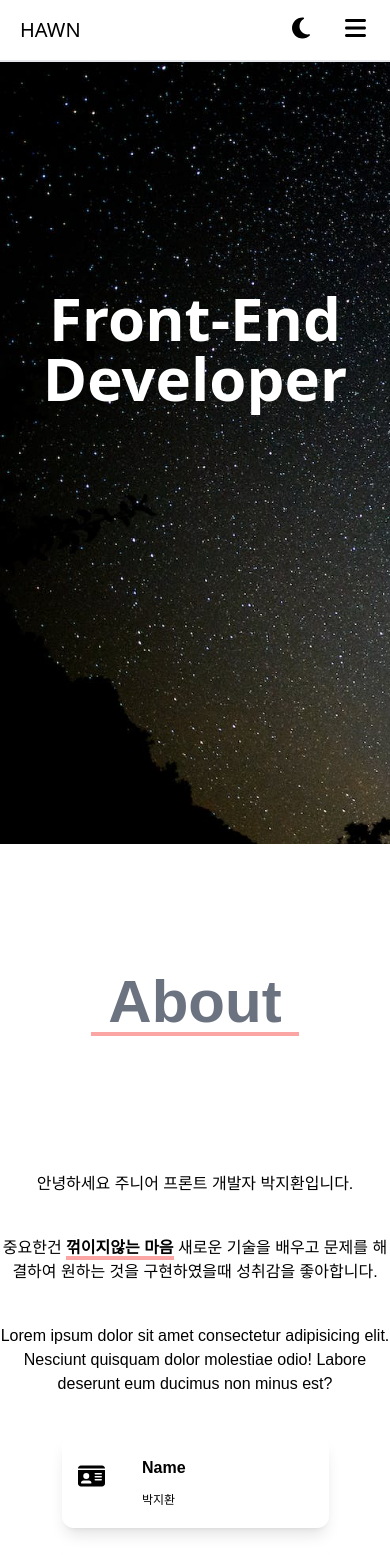
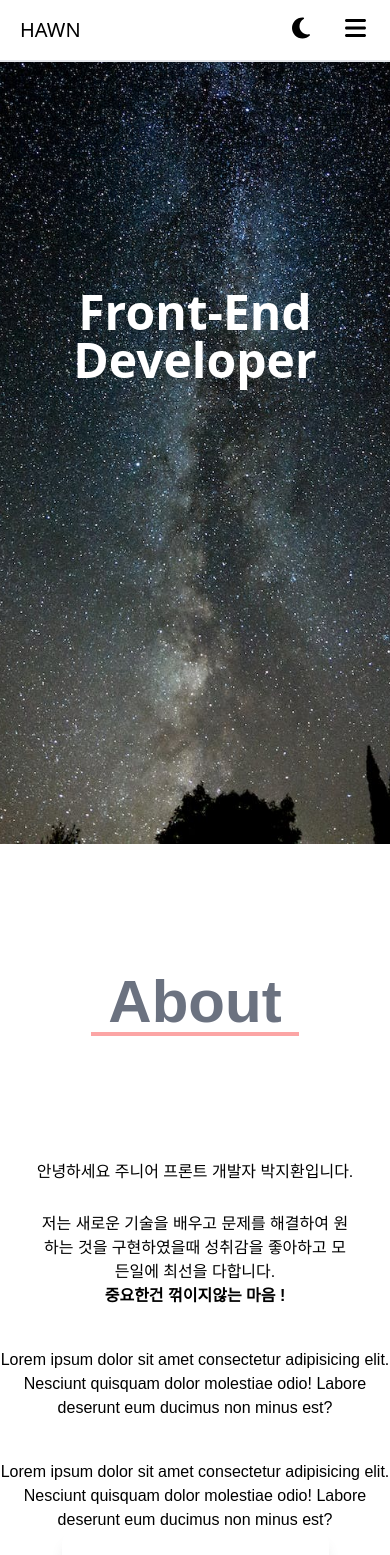
Before and after one commit to flysofts/portfolio, a React (Create React App) app: page / in a window 390 px wide. Shown: the top 1555 px of the page. Built offline with nearby package versions, Linux system fonts and the light colour scheme; a web font is replaced by a local one.

Commit message:
background 반응형 수정

```diff
--- a/src/components/About.js
+++ b/src/components/About.js
@@ -56,9 +56,13 @@ function About() {
         <div className='text-center w-52 text-6xl  m-auto pt-32 mb-24 font-bold font-omyu border-solid border-b-4 border-red-300 text-gray-500 dark:text-white dark:border-red-50'>About</div>
         <div className='max-w-7xl flex flex-wrap justify-center lg:flex-nowrap m-auto pb-40'>
           <div>
-            <p className='sm:text-sm md:text-lg text-center lg:text-3xl py-10 font-omyu'>안녕하세요 주니어 프론트 개발자 박지환입니다.</p>
-            <p className='sm:text-sm md:text-lg text-center lg:text-3xl p2-10 font-omyu in_text text'>중요한건 <span className=' font-bold border-b-4 border-red-300'>꺾이지않는 마음</span> 새로운 기술을 배우고 문제를 해결하여 원하는 것을 구현하였을때 성취감을 좋아합니다.</p>
+            <p className='sm:text-sm md:text-lg text-center lg:text-3xl py-7 font-omyu'>안녕하세요 주니어 프론트 개발자 박지환입니다.</p>
+
+            <p className='px-10 sm:text-sm md:text-lg text-center lg:text-3xl font-omyu in_text text'>   저는 새로운 기술을 배우고 문제를 해결하여 원하는 것을 구현하였을때 성취감을 좋아하고 모든일에 최선을 다합니다.
+            <p className=' font-bold'>중요한건 꺾이지않는 마음 !</p></p>
+            <p className='sm:text-sm md:text-lg text-center lg:text-3xl  font-omyu'></p>
             <p className='sm:text-sm md:text-lg text-center lg:text-3xl py-10 font-omyu'>Lorem ipsum dolor sit amet consectetur adipisicing elit. Nesciunt quisquam dolor molestiae odio! Labore deserunt eum ducimus non minus est?</p>
+            <p className='sm:text-sm md:text-lg text-center lg:text-3xl font-omyu'>Lorem ipsum dolor sit amet consectetur adipisicing elit. Nesciunt quisquam dolor molestiae odio! Labore deserunt eum ducimus non minus est?</p>
           </div>
           <div>
             {
--- a/src/components/Contact.js
+++ b/src/components/Contact.js
@@ -53,7 +53,7 @@ function Contact() {
                 {
                   btnActive &&
                   <>
-                    <div onClick={Topscroll}><FontAwesomeIcon icon={faArrowUp} className='fixed right-8 bottom-12 w-6 h-6 px-3 py-3 rounded-full border-2 cursor-pointer dark:border-0 dark:bg-red-100 dark:text-black'/></div>
+                    <div onClick={Topscroll}><FontAwesomeIcon icon={faArrowUp} className='fixed right-8 bottom-12 w-6 h-6 px-3 py-3 rounded-full border-2 cursor-pointer dark:border-0 dark:bg-white dark:text-black'/></div>
                   </>
                 }
               </div>
--- a/src/components/Home.js
+++ b/src/components/Home.js
@@ -50,9 +50,9 @@ function Home() {
 
   return (
     <div name="HOME">
-      <div className={`w-full h-screen ${darkMode ? 'dark' : ''}`} style={{ backgroundImage: "url(/background3.jpg)", backgroundSize: "cover", backgroundRepeat: "no-repeat" }}>
+      <div className={`xl:max-w-full md:max-w-7xl sm:max-w-3xl  h-screen  ${darkMode ? 'dark' : ''}`} style={{ backgroundImage: "url(/background3.jpg)",backgroundPosition: "center", backgroundSize: "cover",  backgroundRepeat: "no-repeat" }}>
         <header className='w-full flex justify-between items-center pt-4 pb-4 pr-24 fixed  z-30 pl-5 bg-white  border-b-2 dark:bg-neutral-800'>
-          <li><Link to="HOME" smooth={true} className='text-xl font-pretty cursor-pointer hover:border-b-2 hover:border-red-300 dark:text-white dark:border-white'>HAWN</Link></li>
+          <li><Link to="HOME" smooth={true} className='text-xl font-pretty cursor-pointer hover:border-b-2 hover:border-black dark:text-white dark:border-white'>HAWN</Link></li>
           {isMobile ? (
             <>
               <FontAwesomeIcon
@@ -74,10 +74,10 @@ function Home() {
           ) : (
             <nav className='pl-32'>
               <ul className='flex justify-between gap-24 pr-24'>
-                <li><Link to="ABOUT" smooth={true} className='text-xl font-pretty cursor-pointer hover:border-b-2 hover:border-red-300 dark:text-white dark:border-white'>ABOUT</Link></li>
-                <li><Link to="SKILL" smooth={true} className=' text-xl font-pretty cursor-pointer hover:border-b-2 hover:border-red-300 dark:text-white dark:border-white'>SKILL</Link></li>
-                <li><Link to="WORK" smooth={true} className=' text-xl font-pretty cursor-pointer hover:border-b-2 hover:border-red-300 dark:text-white dark:border-white'>WORK</Link></li>
-                <li><Link to="CONTACT" smooth={true} className=' text-xl font-pretty cursor-pointer hover:border-b-2 hover:border-red-300 dark:text-white dark:border-white'>CONTACT</Link></li>
+                <li><Link to="ABOUT" smooth={true} className='text-xl font-pretty cursor-pointer hover:border-b-2 hover:border-black dark:text-white dark:border-white'>ABOUT</Link></li>
+                <li><Link to="SKILL" smooth={true} className=' text-xl font-pretty cursor-pointer hover:border-b-2 hover:border-black dark:text-white dark:border-white'>SKILL</Link></li>
+                <li><Link to="WORK" smooth={true} className=' text-xl font-pretty cursor-pointer hover:border-b-2 hover:border-black dark:text-white dark:border-white'>WORK</Link></li>
+                <li><Link to="CONTACT" smooth={true} className=' text-xl font-pretty cursor-pointer hover:border-b-2 hover:border-black dark:text-white dark:border-white'>CONTACT</Link></li>
               </ul>
             </nav>
           )}
@@ -87,7 +87,7 @@ function Home() {
             onClick={dark}
           />
         </header>
-        <p className='text-center text-white font-bold text-6xl pt-72 font-pretty'>{mainTitle}</p>
+        <p className='text-center text-white font-bold text-6xl pt-72 font-pretty max-md:text-5xl'>{mainTitle}</p>
       </div>
     </div>
   );
```
